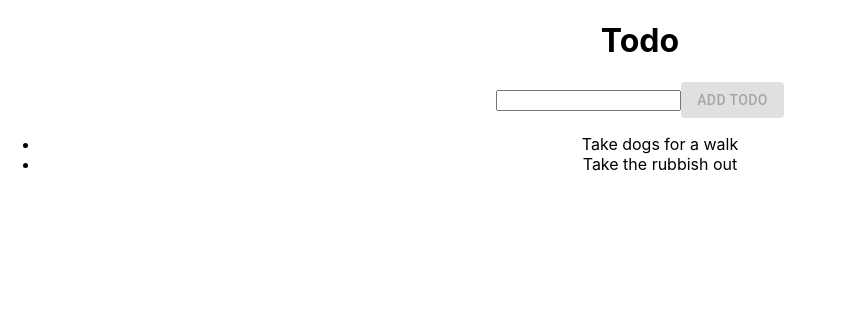
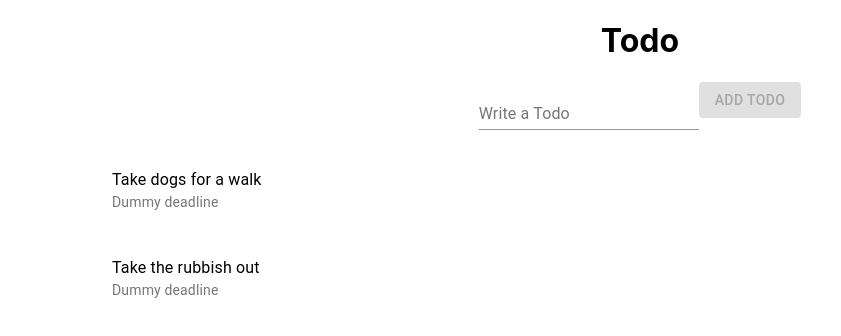
Before and after one commit to seyiaddy/todo-app-react, a React (Create React App) app: page / in a window 1280 px wide. Shown: the top 336 px of the page, without its empty margins (0-841 px from the left). Built offline with nearby package versions, Linux system fonts and the light colour scheme.

Commit message:
implemented material-ui

```diff
--- a/package.json
+++ b/package.json
@@ -7,6 +7,7 @@
     "@testing-library/jest-dom": "^5.11.6",
     "@testing-library/react": "^11.2.2",
     "@testing-library/user-event": "^12.6.0",
+    "firebase": "^8.2.1",
     "react": "^17.0.1",
     "react-dom": "^17.0.1",
     "react-scripts": "4.0.1",
--- a/src/App.js
+++ b/src/App.js
@@ -1,6 +1,7 @@
 import "./App.css";
 import React, { useState } from "react";
-import { Button } from "@material-ui/core";
+import { Button, FormControl, InputLabel, Input } from "@material-ui/core";
+import Todo from "./components/Todo";
 
 function App() {
   const [todos, setTodos] = useState([
@@ -19,19 +20,29 @@ function App() {
     <div className="App">
       <h1>Todo</h1>
       <form>
-        <input
-          type="text"
-          value={input}
-          onChange={(e) => setInput(e.target.value)}
-        />
-        <Button type="submit" onClick={addTodo} variant="contained" color="primary" disabled={!input}>
+        <FormControl>
+          <InputLabel>Write a Todo</InputLabel>
+          <Input
+            type="text"
+            value={input}
+            onChange={(e) => setInput(e.target.value)}
+          />
+        </FormControl>
+
+        <Button
+          type="submit"
+          onClick={addTodo}
+          variant="contained"
+          color="primary"
+          disabled={!input}
+        >
           Add Todo
         </Button>
       </form>
 
       <ul>
         {todos.map((todo) => (
-          <li>{todo}</li>
+          <Todo todo={todo} />
         ))}
       </ul>
     </div>
--- /dev/null
+++ b/src/components/Todo.js
@@ -0,0 +1,15 @@
+import { List, ListItem, ListItemAvatar, ListItemText } from "@material-ui/core";
+import React from "react";
+
+function Todo(props) {
+  return (
+    <List>
+      <ListItem>
+        <ListItemAvatar />
+        <ListItemText primary={props.todo} secondary="Dummy deadline" />
+      </ListItem>
+    </List>
+  );
+}
+
+export default Todo;
```
Also changed, not shown: 2 other files (tests, documents, lock files or other folders).
